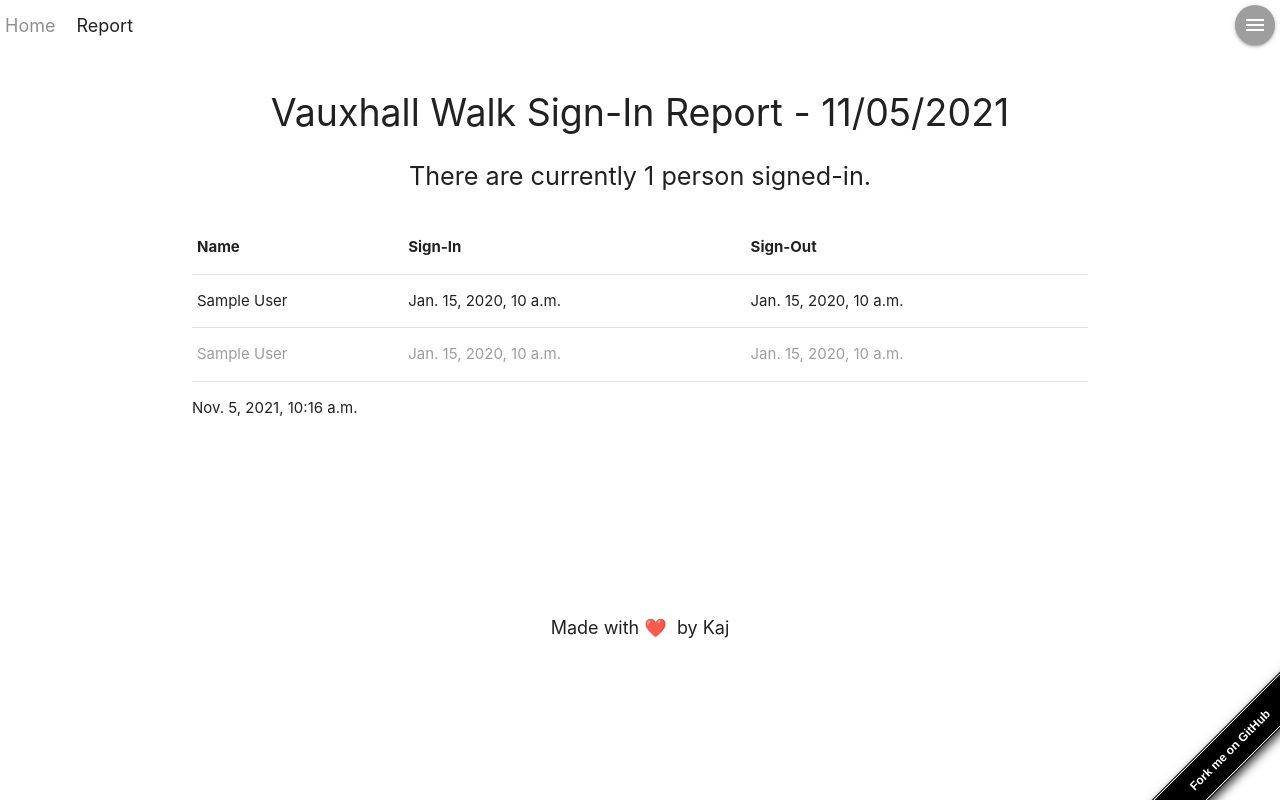
After one commit to kws/building-register, a Django app: template register/templates/register/report.html in a window 1280 px wide. The commit adds this page. Run offline with Django 3.2, Linux system fonts and the light colour scheme; the template is opened without the code that fills it: most values are stand-ins (such as "Sample title", 1, 10 or a date in 2020).

Commit message:
Add report and profile page. Simplify sign-in page.

```diff
--- a/materialize/templatetags/material_forms.py
+++ b/materialize/templatetags/material_forms.py
@@ -24,8 +24,8 @@ def text_field(field, icon=None, **kwargs):
 def init_form():
     return mark_safe("""
 <script>
- $(document).ready(function() {
+  document.addEventListener('DOMContentLoaded', function() {
     M.updateTextFields();
- });
+  });
 </script>
     """)
--- a/register/models.py
+++ b/register/models.py
@@ -86,3 +86,4 @@ class SignInRecord(models.Model):
     class Meta:
         ordering = ["sign_in__timestamp"]
         get_latest_by = ["sign_in__timestamp"]
+        permissions = [("view_report", "Can view reports of all records")]
--- a/register/static/css/main.css
+++ b/register/static/css/main.css
@@ -30,3 +30,29 @@ footer {
 footer>a {
     color: inherit;
 }
+
+.breadcrumbs>a {
+    font-size: 1.2em;
+    color: inherit;
+    opacity: 0.5;
+}
+.breadcrumbs>a::before {
+  content: '\E5CC';
+  font-family: 'Material Icons';
+  font-size: 1.2em;
+  vertical-align: -12%;
+  opacity: 0.5;
+  -webkit-font-smoothing: antialiased;
+}
+
+.breadcrumbs>a:first-child::before {
+    content: "";
+    padding: 0;
+}
+.breadcrumbs>a:last-child {
+    opacity: 1;
+}
+
+.dropdown-content li>a {
+    color: black;
+}
--- a/register/templates/register/login_form.html
+++ b/register/templates/register/login_form.html
@@ -28,7 +28,5 @@
         </div>
 
     </form>
-    <script>
-      {% init_form %}
-    </script>
+    {% init_form %}
 {% endblock %}
--- /dev/null
+++ b/register/templates/register/menu.html
@@ -0,0 +1,28 @@
+<div style="display: flex; width: 100%; align-items: center; padding: 5px">
+    {% if crumb %}
+        <div class="breadcrumbs">
+            <a href="{% url "index" %}">Home</a>
+            <a>{{ crumb }}</a>
+        </div>
+    {% endif %}
+    <div style="flex: auto"></div>
+    <ul id="dropdown1" class="dropdown-content">
+      <li><a href="{% url "profile" %}">Profile</a></li>
+      {% if perms.register.view_report %}
+      <li><a href="{% url "report" %}">Report</a></li>
+      {% endif %}
+      <li class="divider"></li>
+      <li><a href="{% url "logout" %}">Logout</a></li>
+    </ul>
+    <div>
+        <a class="dropdown-trigger btn-floating waves-effect waves-light grey" data-target="dropdown1" href="#">
+            <i class="material-icons right">menu</i>
+        </a>
+    </div>
+</div>
+<script>
+  document.addEventListener('DOMContentLoaded', function() {
+    var elems = document.querySelectorAll('.dropdown-trigger');
+    M.Dropdown.init(elems);
+  });
+</script>
--- /dev/null
+++ b/register/templates/register/report.html
@@ -0,0 +1,41 @@
+{% extends "base.html" %}
+{% block extra_head %}
+  <meta http-equiv="refresh" content="60">
+{% endblock %}
+
+{% block page_header %}
+    {% include "register/menu.html" with crumb="Report" %}
+{% endblock %}
+
+{% block content %}
+
+    <h1>Vauxhall Walk Sign-In Report - {% now "SHORT_DATE_FORMAT" %}</h1>
+
+    <p class="flow-text center-align">
+        There are currently {{ signed_in_records.count }}
+        {% if signed_in_records.count == 1%}person{% else %}people{% endif %} signed-in.
+    </p>
+
+    <table>
+        <thead>
+            <th>Name</th><th>Sign-In</th><th>Sign-Out</th>
+        </thead>
+        <tbody>
+        {% for record in signed_in_records %}
+            <tr>
+                <td>{{ record.user.first_name }} {{ record.user.last_name }}</td>
+                <td>{{ record.sign_in.timestamp }}</td>
+                <td>{{ record.sign_out.timestamp }}</td>
+            </tr>
+        {% endfor %}
+        {% for record in signed_out_records %}
+            <tr class="grey-text">
+                <td>{{ record.user.first_name }} {{ record.user.last_name }}</td>
+                <td>{{ record.sign_in.timestamp }}</td>
+                <td>{{ record.sign_out.timestamp }}</td>
+            </tr>
+        {% endfor %}
+        </tbody>
+    </table>
+    <p>{% now "DATETIME_FORMAT" %}</p>
+{% endblock %}
--- a/register/urls.py
+++ b/register/urls.py
@@ -1,12 +1,16 @@
 from django.urls import path
 
 from . import views
-from .views import auth
+from .views import auth, report, profile
 
 urlpatterns = [
     path('accounts/login/', auth.login, name='login'),
     path('accounts/logout/', auth.logout, name='logout'),
     path('accounts/login/<str:method>', auth.login_form, name='login_form'),
 
+    path('profile', profile.profile, name='profile'),
+
+    path('report', report.report, name='report'),
+
     path('', views.index, name='index'),
 ]
--- a/templates/base.html
+++ b/templates/base.html
@@ -2,7 +2,7 @@
 <!DOCTYPE html>
 <html lang="en-GB">
     <head>
-        <title>{% block title %}{% endblock %}</title>
+        <title>{% block title %}Vauxhall Walk Sign-In Sheet{% endblock %}</title>
 
         <link rel="apple-touch-icon" sizes="57x57" href="{% static 'img/icon-57x57.png'%}">
         <link rel="apple-touch-icon" sizes="60x60" href="{% static 'img/icon-60x60.png'%}">
@@ -25,27 +25,20 @@
         <link type="text/css" rel="stylesheet" href="{% static 'css/main.css' %}" />
         <link type="text/css" rel="stylesheet" href="{% static 'css/forkongithub.css' %}" />
         <meta name="viewport" content="width=device-width, initial-scale=1.0"/>
+        {% block extra_head %}{% endblock %}
     </head>
 
     <body>
-        <div class="red white-text">
-            <p class="flow-text center-align">
-            This site is still in development and signing in and out is not yet monitored.
-            </p>
-            <p class="flow-text center-align">
-                Please continue to use pen and paper until further notice.
-            </p>
-        </div>
+      {% block page_header %}{% endblock %}
       <div class="container">
-      {% block content %}{% endblock %}
+          {% block content %}{% endblock %}
       </div>
-
       <footer>
           Made with &#10084;&#65039;&nbsp; by <a href="https://github.com/kws" target="_blank">Kaj</a>
       </footer>
       <span class="forkongithub">
           <a href="https://github.com/SocialFinanceDigitalLabs/building-register">Fork me on GitHub</a>
       </span>
-      <script type="text/javascript" src="{% static 'js/materialize.min.js' %}"></script>
     </body>
+    <script type="text/javascript" src="{% static 'js/materialize.min.js' %}"></script>
 </html>
```
Also changed, not shown: register/templates/register/index.html (+18 -22 lines), register/templates/register/profile.html (added, +32 -0 lines), register/views/__init__.py (+1 -51 lines), register/views/index.py (added, +41 -0 lines), register/views/profile.py (added, +18 -0 lines), register/views/report.py (added, +19 -0 lines), register/migrations/0002_alter_signinrecord_options.py (added).
